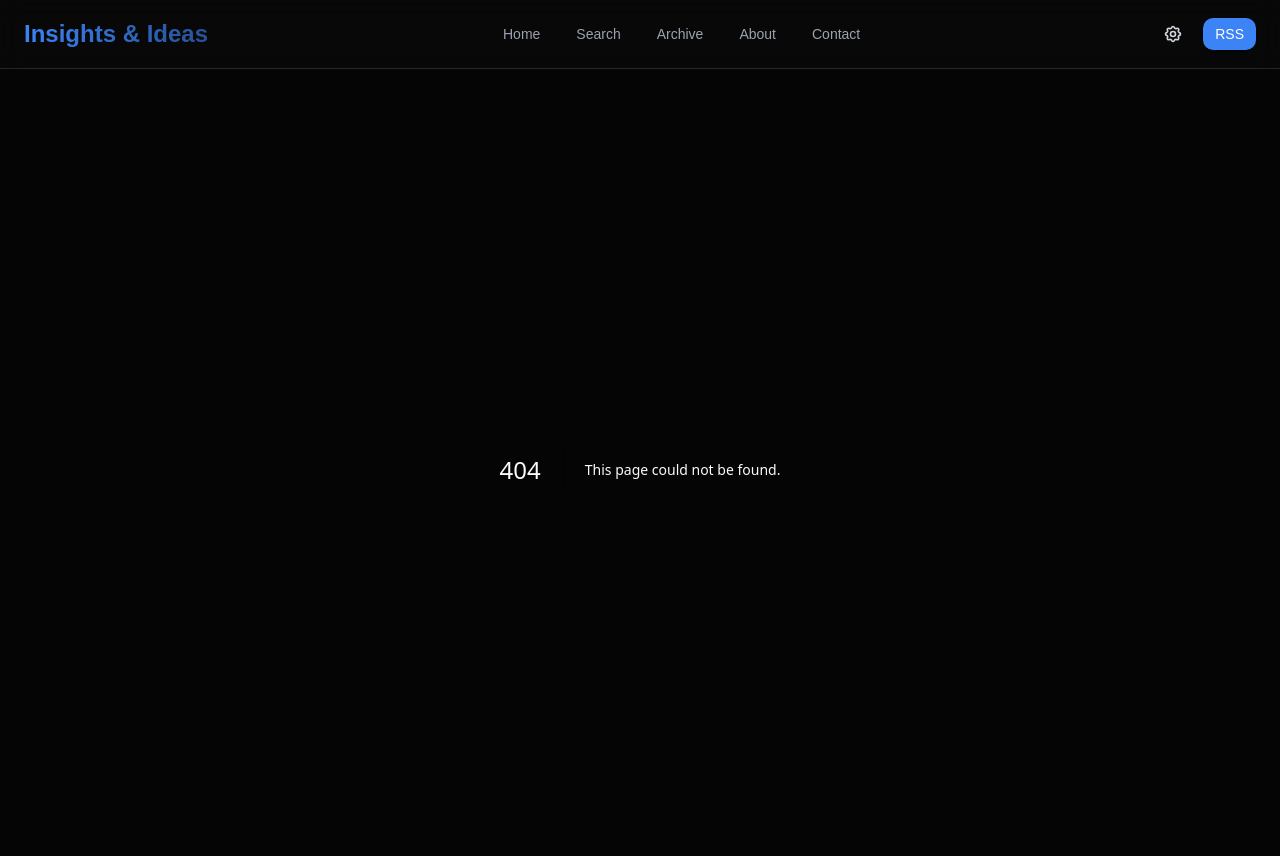
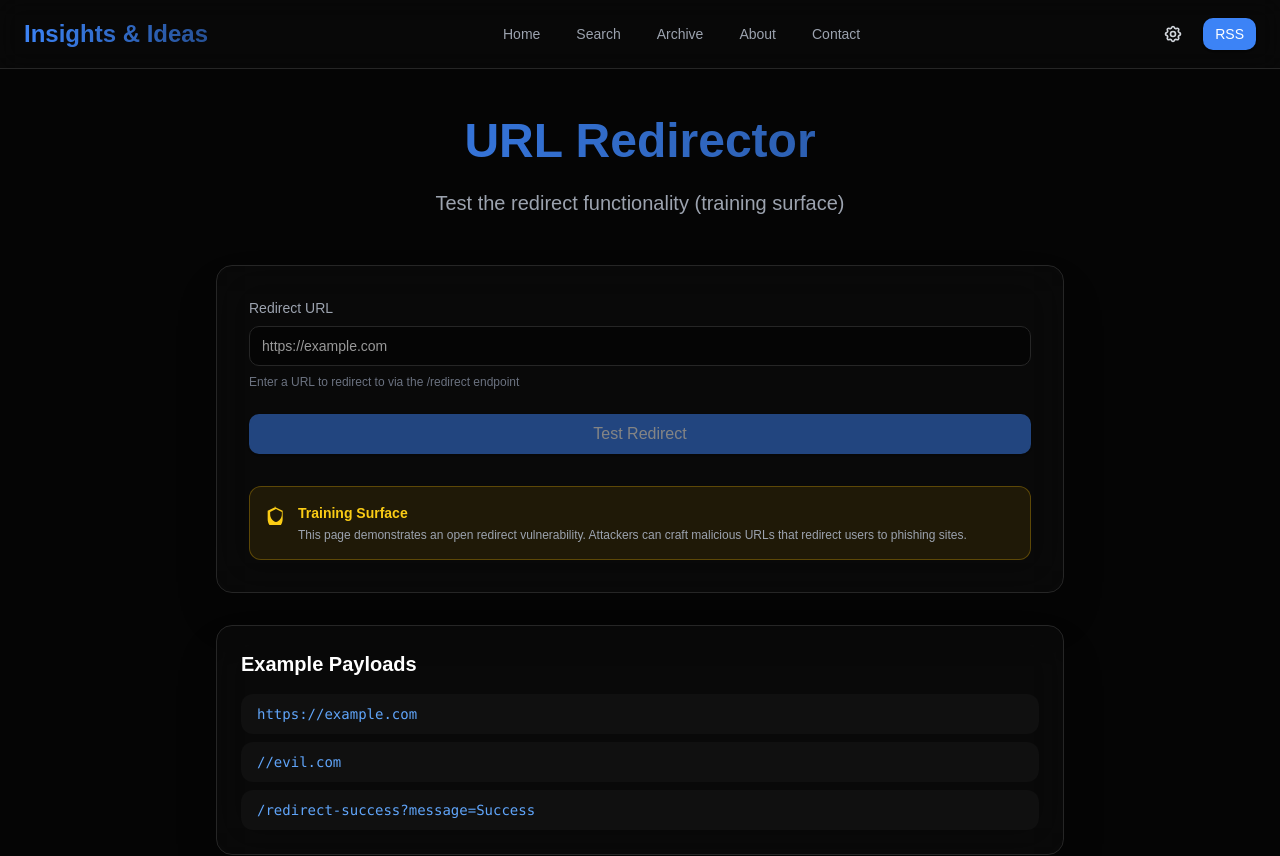
Before and after one commit to harsha-cpp/nuasecurity, a Next.js app in the folder web/: page /redirect in a window 1280 px wide. Before the commit this address had no page. Shown: the top 856 px of the page. Built offline with nearby package versions, Linux system fonts and the light colour scheme; a web font is replaced by a local one.

Commit message:
feat: add redirect handler

```diff
--- /dev/null
+++ b/web/app/redirect/page.tsx
@@ -0,0 +1,112 @@
+'use client';
+
+import { useState } from 'react';
+import { useRouter } from 'next/navigation';
+import { motion } from 'framer-motion';
+import { fadeInUp } from '@/lib/motion';
+
+export default function RedirectPage() {
+  const router = useRouter();
+  const [url, setUrl] = useState('');
+
+  const handleRedirect = () => {
+    if (url) {
+      // Navigate to the redirect API endpoint (open redirect vulnerability)
+      window.location.href = `/redirect?to=${encodeURIComponent(url)}`;
+    }
+  };
+
+  return (
+    <div className="max-w-4xl mx-auto px-6 py-12">
+      <motion.div
+        variants={fadeInUp}
+        initial="initial"
+        animate="animate"
+        className="mb-12 text-center"
+      >
+        <h1 className="text-5xl font-bold text-gradient mb-6">URL Redirector</h1>
+        <p className="text-xl text-gray-400">
+          Test the redirect functionality (training surface)
+        </p>
+      </motion.div>
+
+      <motion.div
+        variants={fadeInUp}
+        initial="initial"
+        animate="animate"
+        transition={{ delay: 0.1 }}
+        className="glass-card p-8"
+      >
+        <div className="mb-6">
+          <label htmlFor="url" className="block text-sm font-medium text-gray-400 mb-2">
+            Redirect URL
+          </label>
+          <input
+            type="text"
+            id="url"
+            value={url}
+            onChange={(e) => setUrl(e.target.value)}
+            placeholder="https://example.com"
+            className="input-field"
+          />
+          <p className="text-xs text-gray-500 mt-2">
+            Enter a URL to redirect to via the /redirect endpoint
+          </p>
+        </div>
+
+        <button
+          onClick={handleRedirect}
+          disabled={!url}
+          className="btn-primary w-full disabled:opacity-50 disabled:cursor-not-allowed"
+        >
+          Test Redirect
+        </button>
+
+        <div className="mt-8 p-4 bg-yellow-500/10 border border-yellow-500/30 rounded-lg">
+          <div className="flex items-start space-x-3">
+            <svg className="w-5 h-5 text-yellow-400 flex-shrink-0 mt-0.5" fill="currentColor" viewBox="0 0 24 24">
+              <path d="M12 2L2 7v10c0 5.55 3.84 10.74 9 12 5.16-1.26 9-6.45 9-12V7l-10-5zm0 18.5c-3.86-.96-7-5.01-7-9.5V8.32l7-3.5 7 3.5V11c0 4.49-3.14 8.54-7 9.5z" />
+            </svg>
+            <div>
+              <p className="text-yellow-400 text-sm font-semibold mb-1">Training Surface</p>
+              <p className="text-gray-400 text-xs">
+                This page demonstrates an open redirect vulnerability. Attackers can craft malicious URLs
+                that redirect users to phishing sites.
+              </p>
+            </div>
+          </div>
+        </div>
+      </motion.div>
+
+      <motion.div
+        variants={fadeInUp}
+        initial="initial"
+        animate="animate"
+        transition={{ delay: 0.2 }}
+        className="mt-8 glass-card p-6"
+      >
+        <h2 className="text-xl font-bold text-white mb-4">Example Payloads</h2>
+        <div className="space-y-2">
+          <button
+            onClick={() => setUrl('https://example.com')}
+            className="w-full text-left px-4 py-2 bg-white/[0.03] hover:bg-white/[0.05] rounded-lg transition-colors"
+          >
+            <code className="text-blue-400 text-sm">https://example.com</code>
+          </button>
+          <button
+            onClick={() => setUrl('//evil.com')}
+            className="w-full text-left px-4 py-2 bg-white/[0.03] hover:bg-white/[0.05] rounded-lg transition-colors"
+          >
+            <code className="text-blue-400 text-sm">//evil.com</code>
+          </button>
+          <button
+            onClick={() => setUrl('/redirect-success?message=Success')}
+            className="w-full text-left px-4 py-2 bg-white/[0.03] hover:bg-white/[0.05] rounded-lg transition-colors"
+          >
+            <code className="text-blue-400 text-sm">/redirect-success?message=Success</code>
+          </button>
+        </div>
+      </motion.div>
+    </div>
+  );
+}
--- /dev/null
+++ b/web/app/redirect/route.ts
@@ -0,0 +1,8 @@
+import { NextResponse } from 'next/server'
+
+export async function GET(req: Request) {
+  const { searchParams } = new URL(req.url)
+  const to = searchParams.get('to') || '/'
+  // INTENTIONAL VULNERABILITY (CTF): Open Redirect #1
+  return NextResponse.redirect(to)
+}
```
